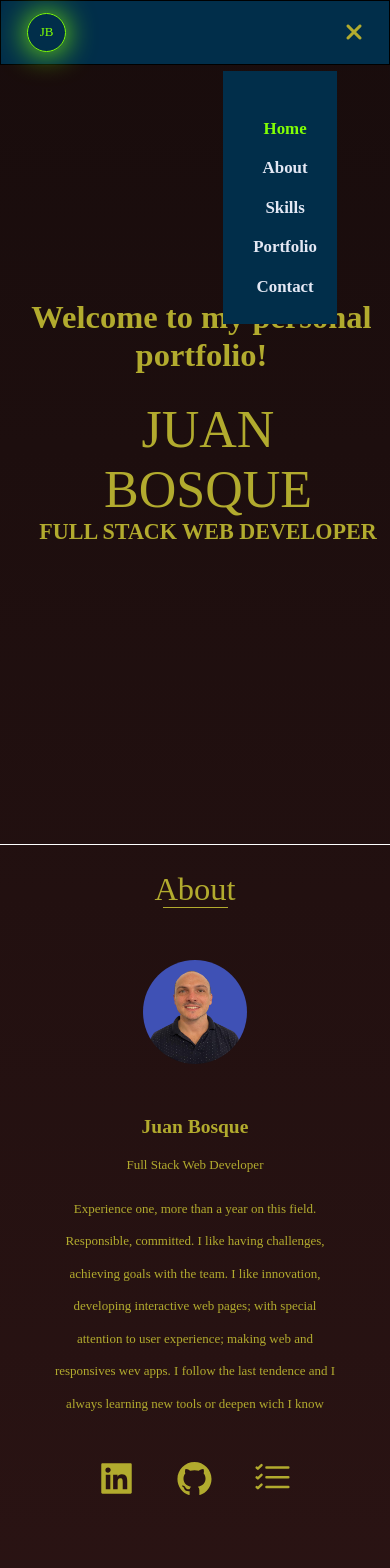
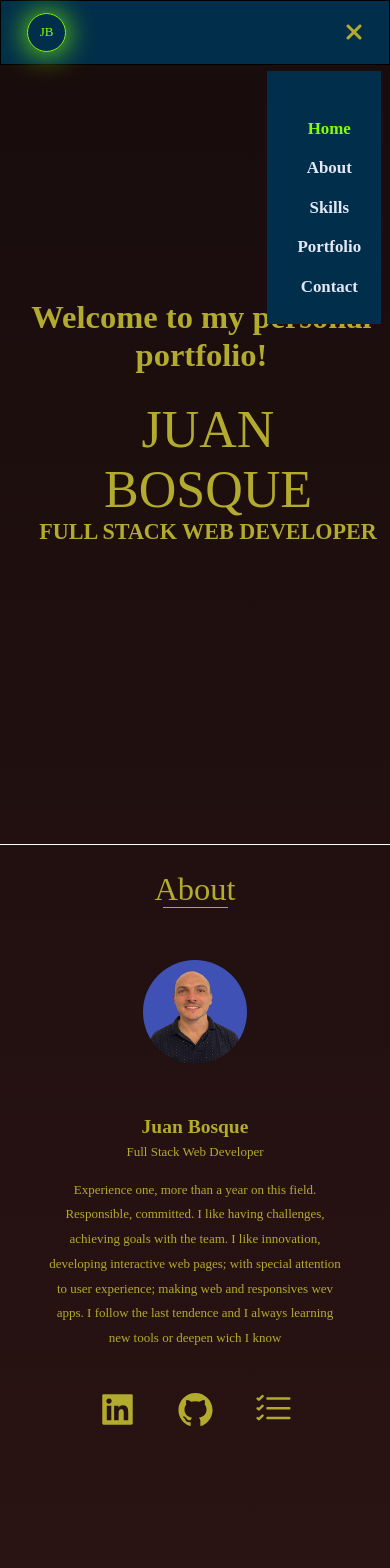
Before and after one commit to bosque-juan/portfolioreact, a React (Create React App) app: page / in a window 390 px wide. Shown: the top 1568 px of the page. Built offline with nearby package versions, Linux system fonts and the light colour scheme; a web font is replaced by a local one.

Commit message:
fixing about responsive styles

```diff
--- a/src/presentational/About.module.css
+++ b/src/presentational/About.module.css
@@ -11,12 +11,12 @@
   width: 80%;
   grid-template-columns: repeat(2, 1fr);
 }
-.about{
+.about {
   display: grid;
-gap:1.5rem;
+  gap: 1.5rem;
 }
-.abouText{
-line-height: 2.5;
+.abouText {
+  line-height: 2.5;
 }
 .imageAbout {
   margin: 12rem;
@@ -26,13 +26,12 @@ line-height: 2.5;
 }
 
 .mainAbout {
-  position:relative;
+  position: relative;
   display: inline-block;
   padding-top: 7rem;
   font-size: 3rem;
   justify-content: center;
 }
-
 
 .mainAbout::after {
   content: "";
@@ -62,6 +61,12 @@ line-height: 2.5;
 }
 
 @media screen and (max-width: 600px) {
+  .head {
+    display: flex;
+    flex-direction: column;
+    height: 100vh;
+    align-items: center;
+  }
   .mainAbout {
     padding-top: 2rem;
     font-size: 2.5rem;
@@ -70,16 +75,16 @@ line-height: 2.5;
     display: grid;
     height: 50%;
   }
-  .containerAbout{
-    position: relative;
+  .about > span{
+    margin:-1rem 0;
+  }
+  .containerAbout {
     display: flex;
+    height: 0;
+    width: 85vw;
     flex-direction: column;
-    align-items: center;
-    justify-content: flex-start;
-    left:10%;
-    gap:0rem;
-
-
+    height: auto;
+    gap: 0rem;
   }
   .imageAbout {
     display: block;
@@ -95,4 +100,7 @@ line-height: 2.5;
   .imgContainer1 {
     position: relative;
   }
+  .abouText {
+    line-height: 1.9;
   }
+}
--- a/src/presentational/Nav.module.css
+++ b/src/presentational/Nav.module.css
@@ -83,6 +83,7 @@
     flex-direction: column;
     top: 70px;
     right: 0;
+    margin-right: .6rem;
     height: 30vh;
     background-color: #012e4a;
     box-shadow: 0 40px 60px rgb(o, o, 0, 0.1);
```
